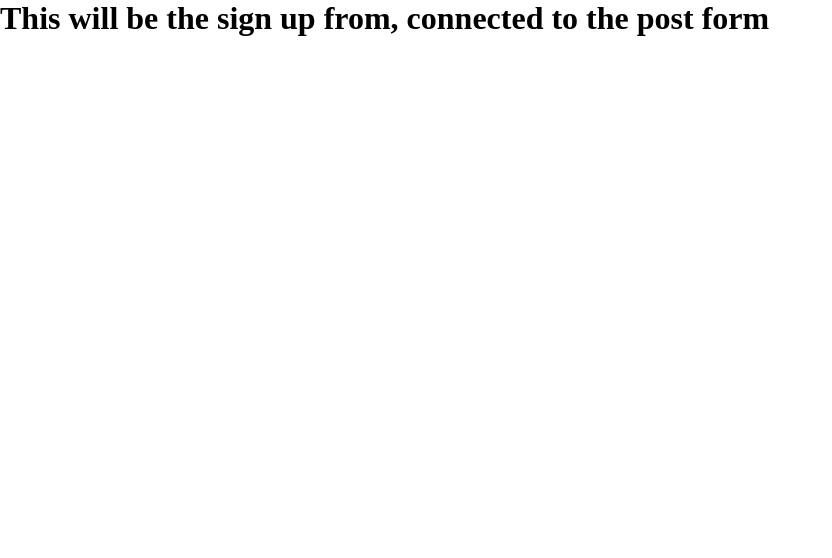
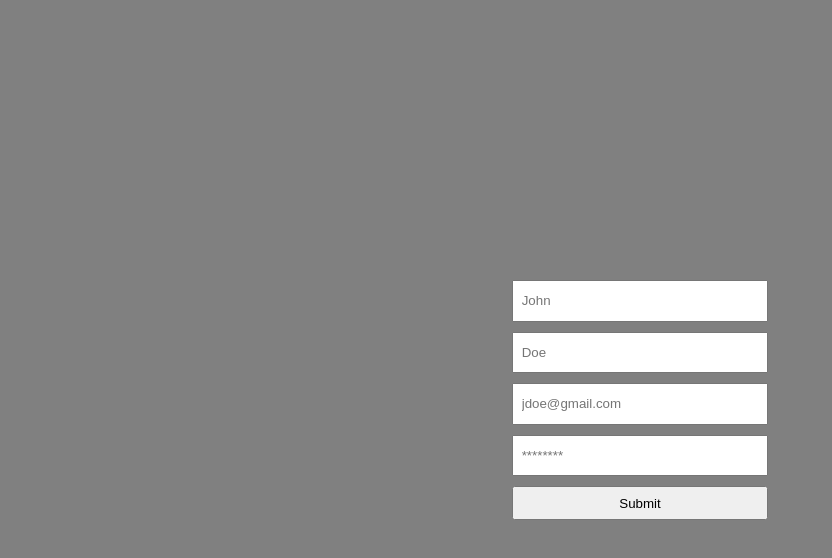
Before and after one commit to jkor2/blog_post_fullstack, a React (Create React App) app in the folder frontend/: page /signup in a window 1280 px wide. Shown: the top 558 px of the page, without its empty margins (0-832 px from the left). Built offline with nearby package versions, Linux system fonts and the light colour scheme.

Commit message:
Sign up form

```diff
--- a/frontend/src/Components/signup.js
+++ b/frontend/src/Components/signup.js
@@ -1,9 +1,39 @@
 import React from "react";
 
 export default function Signup() {
+    const [formData, setFormData] = React.useState({
+        firstName: '',
+        lastName: '',
+        email: '',
+        password: ''
+    })
+    const handleChange = (event) => {
+        const { name, value } = event.target;
+        setFormData((prevData) => ({
+          ...prevData,
+          [name]: value
+        }));
+      };
+
+    const handleSubmit = (event) => {
+        event.preventDefault();
+
+        console.log(formData)
+
+      };
+
+
+
+
     return(
-        <div>
-            <h1>This will be the sign up from, connected to the post form</h1>
+        <div className="form-hold">
+            <form onSubmit={handleSubmit} className="form">
+                <input type="text" name="firstName" value={formData.firstName} onChange={handleChange} placeholder="John"/>
+                <input type="text" name="lastName" value={formData.lastName} onChange={handleChange} placeholder="Doe"/>
+                <input type="email" name="email" value={formData.email} onChange={handleChange} placeholder="jdoe@gmail.com"/>
+                <input type="password" name="password" value={formData.password} onChange={handleChange} placeholder="********" />
+                <button type="submit" className="form-button">Submit</button>
+            </form>
         </div>
     )
 }
--- a/frontend/src/styles.css
+++ b/frontend/src/styles.css
@@ -59,3 +59,29 @@ a {
     margin-top: 2%;
     padding: 1.5%;
 }
+input{
+    height: 25vh;
+    width: 20vw;
+    padding-left: 2%;
+
+}
+.form{
+    display: flex;
+    flex-direction: column;
+    height: 30vh;
+    width: 30vw;
+    justify-content: center;
+    align-items: center;
+    gap: 10px;
+}
+.form-hold{
+    background: grey;
+    display: flex;
+    justify-content: center;
+    align-items: center;
+}
+.form-button{
+    width: 20vw;
+    height:20vh;
+
+}
```
